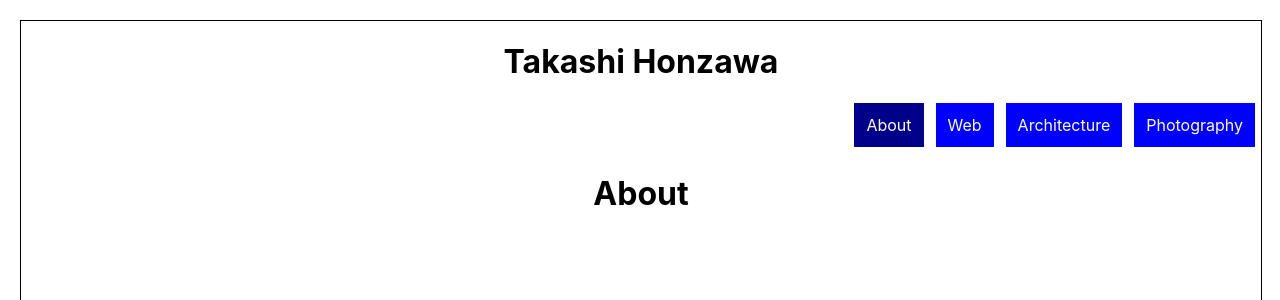
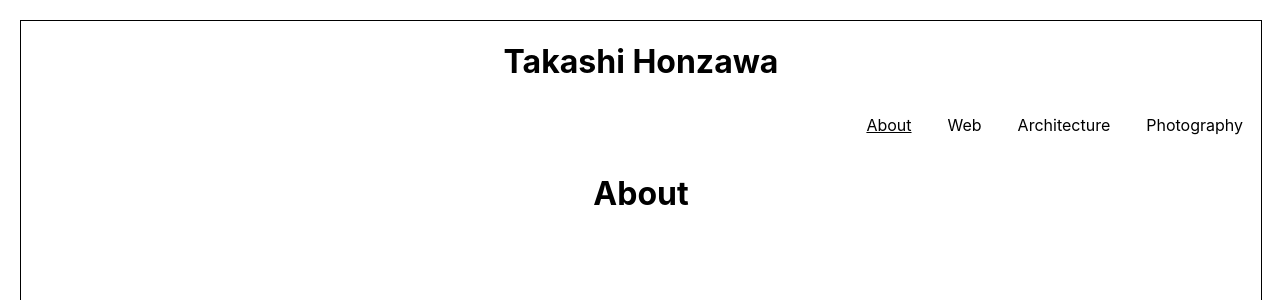
Before and after one commit to taka-2628/portfolio, a React (Create React App) app: page / in a window 1280 px wide. Shown: the top 300 px of the page. Built offline with nearby package versions, Linux system fonts and the light colour scheme.

Commit message:
fix: navbar style updated

```diff
--- a/src/components/About.js
+++ b/src/components/About.js
@@ -1,7 +1,12 @@
 import React from "react";
 
 function About(){
-  return <h1>About</h1>
+  return (
+    <div>
+      <scrip></scrip>
+      <h1>About</h1>
+    </div>
+  )
 }
 
 export default About;
--- a/src/components/App.js
+++ b/src/components/App.js
@@ -1,4 +1,4 @@
-import React from 'react';
+import React, { useState } from 'react';
 import { Route, Switch } from "react-router-dom";
 
 import Header from './Header';
@@ -7,9 +7,15 @@ import Web from './Web';
 import Architecture from './Architecture';
 import Photography from './Photography';
 
+//import { BackgroundContext } from './context/background';
+
 function App() {
+  const [ background, setBackground ] = useState("border-black");
+  //const {background, setBackground} = useContext(BackgroundContext)
+  // gray / black / border-black
+
   return (
-    <div className="App">
+    <div className= {background}>
       <Header />
       <Switch>
         <Route exact path="/">
--- a/src/components/NavBar.js
+++ b/src/components/NavBar.js
@@ -5,9 +5,8 @@ const linkStyles = {
   display: "inline-block",
   padding: "12px",
   margin: "0 6px 6px",
-  background: "blue",
   textDecoration: "none",
-  color: "white",
+  color: "black",
 };
 
 function NavBar(){
@@ -18,7 +17,7 @@ function NavBar(){
         exact
         style={linkStyles}
         activeStyle={{
-          background: "darkblue",
+          textDecoration: "underline",
         }}
       >
         About
@@ -28,7 +27,7 @@ function NavBar(){
         exact
         style={linkStyles}
         activeStyle={{
-          background: "darkblue",
+          textDecoration: "underline",
         }}
       >
         Web
@@ -38,7 +37,7 @@ function NavBar(){
         exact
         style={linkStyles}
         activeStyle={{
-          background: "darkblue",
+          textDecoration: "underline",
         }}
       >
         Architecture
@@ -48,7 +47,7 @@ function NavBar(){
         exact
         style={linkStyles}
         activeStyle={{
-          background: "darkblue",
+          textDecoration: "underline",
         }}
       >
         Photography
--- /dev/null
+++ b/src/components/context/background.js
@@ -0,0 +1,15 @@
+import React, { useState } from "react";
+
+const BackgroundContext = React.createContext;
+
+function BackgroundProvider({ children }){
+  const [background, setBackground] = useState("border-black");
+
+  return (
+    <BackgroundContext.Povider value={{ background, setBackground}}>
+      {children}
+    </BackgroundContext.Povider>
+  )
+}
+
+export { BackgroundContext, BackgroundProvider }
--- a/src/index.css
+++ b/src/index.css
@@ -9,12 +9,28 @@ body {
   -moz-osx-font-smoothing: grayscale;
 }
 
-.App {
+.border-black {
   position: relative;
   min-height: calc(100vh - 40px);
   width: 100%;
   text-align: center;
   border: black solid 1pt;
+}
+
+.black {
+  position: relative;
+  min-height: calc(100vh - 40px);
+  width: 100%;
+  text-align: center;
+  background-color: black;
+}
+
+.gray {
+  position: relative;
+  min-height: calc(100vh - 40px);
+  width: 100%;
+  text-align: center;
+  background-color: #eeeeee;
 }
 
 nav {
--- a/src/index.js
+++ b/src/index.js
@@ -3,10 +3,11 @@ import ReactDOM from 'react-dom';
 import { BrowserRouter as Router } from "react-router-dom";
 import './index.css';
 import App from './components/App';
+//import { BackgroundProvider } from "./components/context/background";
 
 ReactDOM.render(
   <Router>
-    <App />
+      <App />
   </Router>,
   document.getElementById('root')
 );
```
